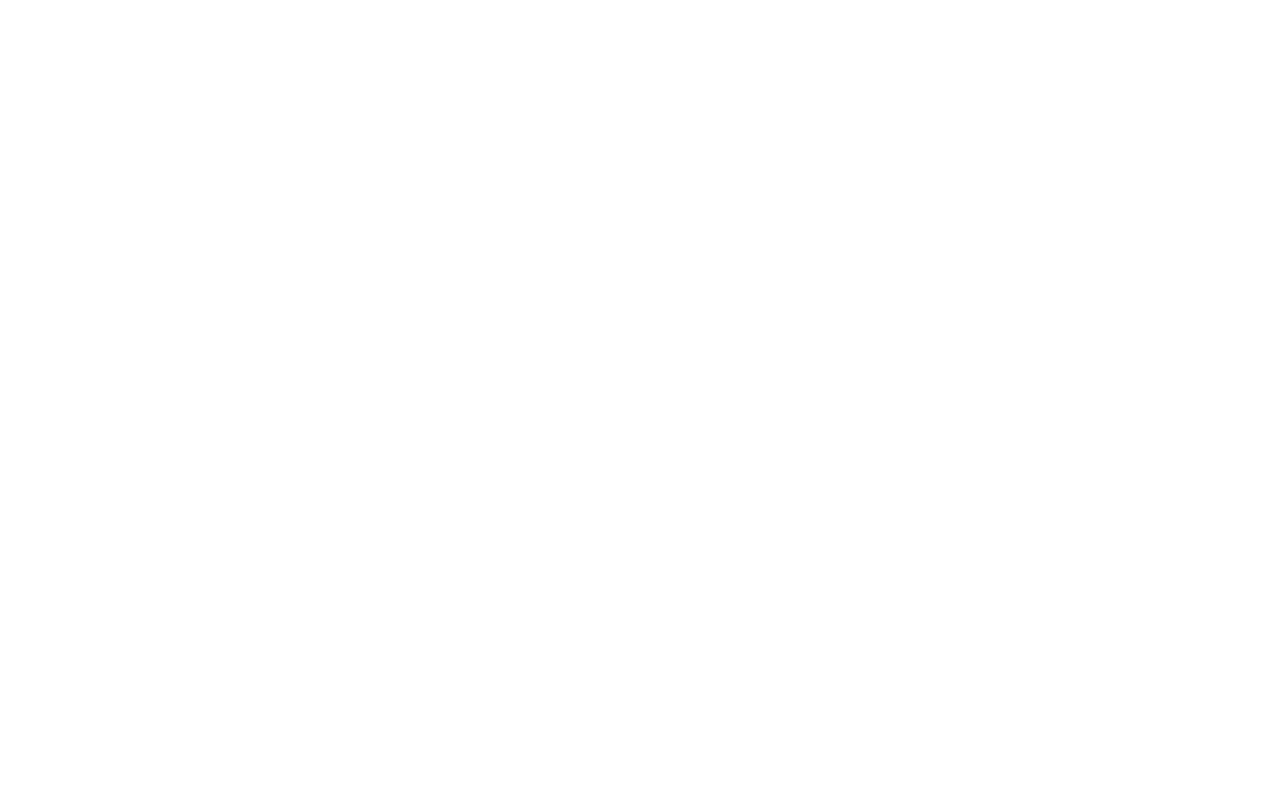
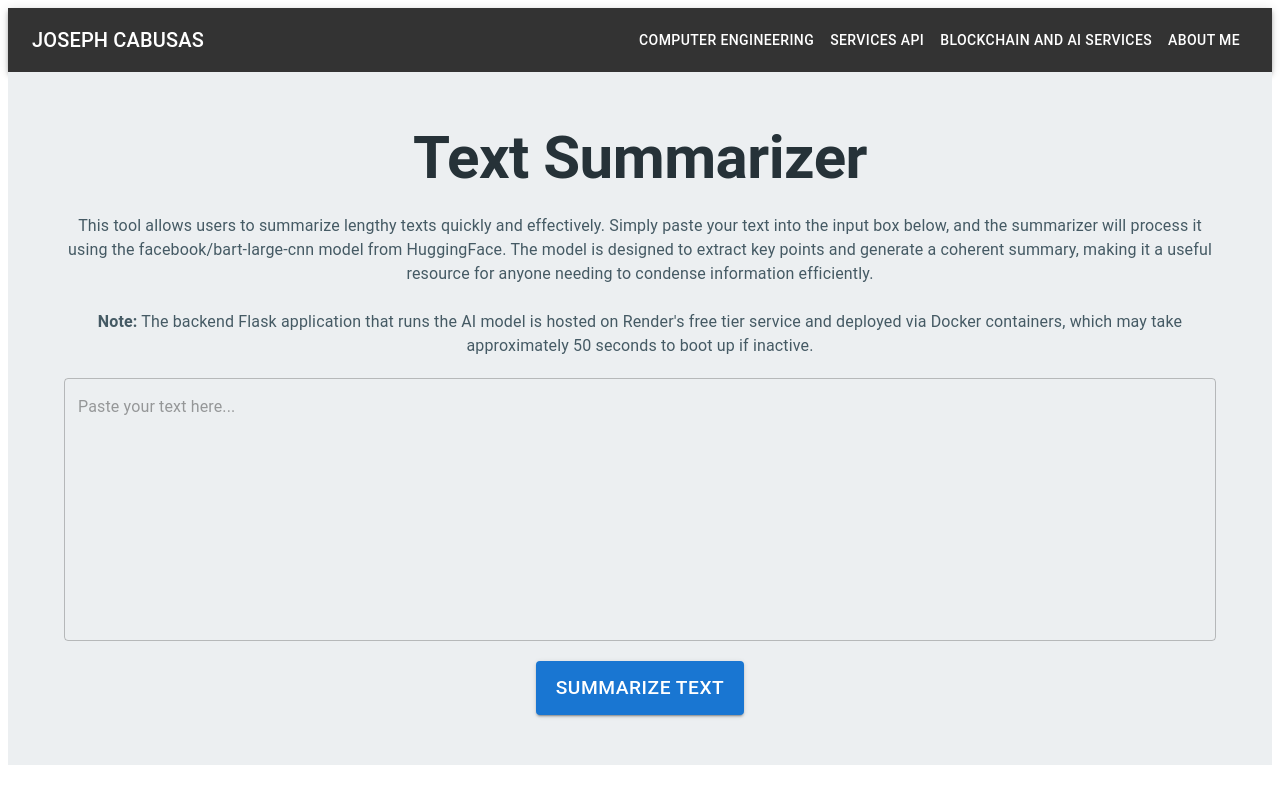
Before and after one commit to jdcabusas/website_Joseph, a React (Create React App) app in the folder frontend/video-player/: page /text-summarizer in a window 1280 px wide. Before the commit this address had no page. Built offline with nearby package versions, Linux system fonts and the light colour scheme.

Commit message:
Added AI Text Summarizer capability and slight modifications to NavBar

```diff
--- a/frontend/video-player/src/Navbar.js
+++ b/frontend/video-player/src/Navbar.js
@@ -52,8 +52,16 @@
     }, 100);
   };
 
+  const handleDropdownOpen = (event) => {
+    handleMenuOpen(event, 'blockchain');
+  };
+
   const handleHederaApiClick = () => {
     handleNavigate('/hedera'); // Navigate to the Hedera.js route
+  };
+
+  const handleAIApiClick = () => {
+    handleNavigate('/text-summarizer'); // Navigate to the Text Summarizer route
   };
 
   return (
@@ -75,11 +83,19 @@
           <Button color="inherit" onClick={handleServicesApiClick}>
             Services API
           </Button>
+
+          {/* Dropdown for Blockchain and AI Services */}
+          <Button color="inherit" onClick={handleDropdownOpen}>
+            Blockchain and AI Services
+          </Button>
+          <Menu anchorEl={anchorEl} open={Boolean(anchorEl) && selectedButton === 'blockchain'} onClose={handleMenuClose}>
+            <MenuItem onClick={handleHederaApiClick}>Hedera Blockchain API</MenuItem>
+            <MenuItem onClick={handleAIApiClick}>AI Text Summarizer</MenuItem>
+          </Menu>
+
+          {/* Move About Me button to the end */}
           <Button color="inherit" onClick={handleAboutClick}>
             About Me
-          </Button>
-          <Button color="inherit" onClick={handleHederaApiClick}>
-            Hedera Blockchain API
           </Button>
         </div>
       </Toolbar>
--- /dev/null
+++ b/frontend/video-player/src/TextSummarizer.js
@@ -0,0 +1,93 @@
+import { Box, Button, Container, TextField, Typography, CircularProgress } from '@mui/material';
+import axios from 'axios';
+import { useState } from 'react';
+import Navbar from './Navbar';
+
+const TextSummarizer = () => {
+  const [inputText, setInputText] = useState('');
+  const [summary, setSummary] = useState('');
+  const [loading, setLoading] = useState(false);
+
+  const handleSubmit = async () => {
+    setLoading(true);
+    setSummary('');
+
+    try {
+      const response = await axios.post('https://hedera-api-29pz.onrender.com/summarize', { text: inputText });
+      if (response.data) {
+        setSummary(response.data.summary_text);
+      } else {
+        setSummary('No summary available.');
+      }
+    } catch (error) {
+      console.error('Error fetching summary:', error);
+      setSummary('Error fetching summary.');
+    } finally {
+      setLoading(false);
+    }
+  };
+
+  return (
+    <div>
+      <Navbar />
+      <Box sx={{ padding: '50px 0', backgroundColor: '#eceff1' }}>
+        <Container>
+          <Typography variant="h2" sx={{ fontFamily: 'Roboto, sans-serif', fontWeight: 'bold', color: '#263238', textAlign: 'center', marginBottom: '20px' }}>
+            Text Summarizer
+          </Typography>
+
+          {/* Add the description here */}
+          <Typography variant="body1" sx={{ color: '#455a64', textAlign: 'center', marginBottom: '20px' }}>
+            This tool allows users to summarize lengthy texts quickly and effectively. Simply paste your text into the input box below, and the summarizer will process it using the facebook/bart-large-cnn model from HuggingFace. The model is designed to extract key points and generate a coherent summary, making it a useful resource for anyone needing to condense information efficiently.
+            <br /><br />
+            <strong>Note:</strong> The backend Flask application that runs the AI model is hosted on Render's free tier service and deployed via Docker containers, which may take approximately 50 seconds to boot up if inactive.
+          </Typography>
+
+          <TextField
+            multiline
+            rows={10}
+            variant="outlined"
+            fullWidth
+            placeholder="Paste your text here..."
+            value={inputText}
+            onChange={(e) => setInputText(e.target.value)}
+            sx={{ marginBottom: '20px' }}
+          />
+
+          <Box display="flex" justifyContent="center">
+            <Button
+              variant="contained"
+              color="primary"
+              onClick={handleSubmit}
+              sx={{ padding: '10px 20px', fontSize: '1.2rem' }}
+            >
+              Summarize Text
+            </Button>
+          </Box>
+
+          {loading && (
+            <Box sx={{ marginTop: '20px', textAlign: 'center' }}>
+              <CircularProgress color="primary" />
+              <Typography variant="h6" sx={{ color: '#263238', marginTop: '10px' }}>
+                Generating summary...
+              </Typography>
+            </Box>
+          )}
+
+          {summary && (
+            <Box sx={{ marginTop: '20px', padding: '10px', backgroundColor: '#ffffff', borderRadius: '5px', boxShadow: '0 1px 3px rgba(0,0,0,0.1)' }}>
+              <Typography variant="h6" sx={{ fontFamily: 'Roboto, sans-serif', color: '#263238' }}>
+                Summary:
+              </Typography>
+              <Typography sx={{ color: '#455a64' }}>
+                {summary}
+              </Typography>
+            </Box>
+          )}
+        </Container>
+      </Box>
+    </div>
+  );
+};
+
+export default TextSummarizer;
--- a/frontend/video-player/src/index.js
+++ b/frontend/video-player/src/index.js
@@ -6,6 +6,7 @@
 import Career from './Career'; // Import your Career component
 import Resume from './Resume'; // Import your Resume component
 import Hedera from './Hedera'
+import TextSummarizer from './TextSummarizer'
 //import App from './App'; // Import the App component
 import Landing from './Landing'; // Import the App component
 
@@ -19,6 +20,7 @@
         <Route path="/career" element={<Career />} />
         <Route path="/resume" element={<Resume />} />
         <Route path="/hedera" element={<Hedera />} />
+        <Route path="/text-summarizer" element={<TextSummarizer />} />
       </Routes>
     </Router>
   </React.StrictMode>
```
